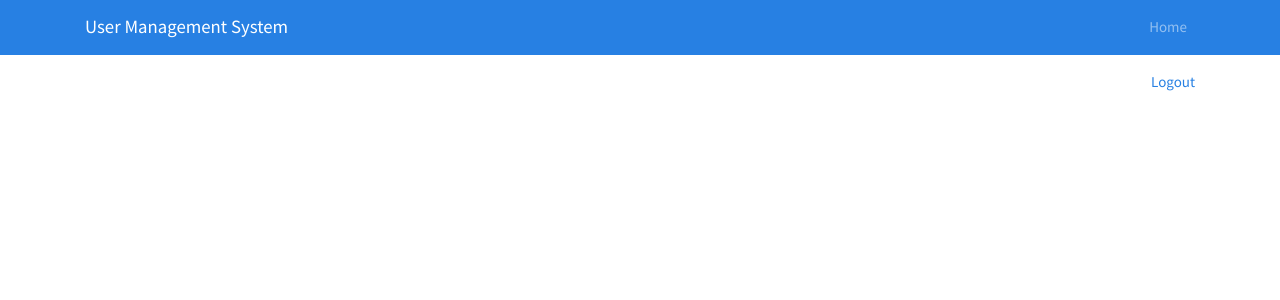
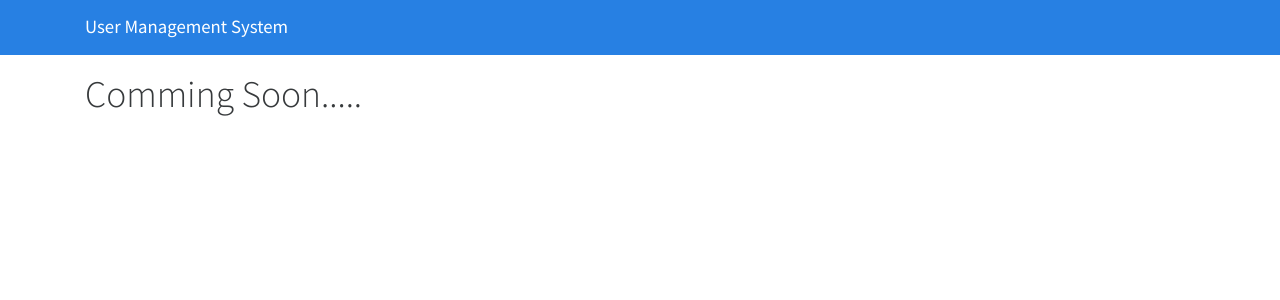
Before and after one commit to prasenjitcoder/UserManagement, a Symfony app: template templates/usermanagement/home.html.twig in a window 1280 px wide. Shown: the top 300 px of the page. Run offline with Twig, Linux system fonts and the light colour scheme; the template is opened without the code that fills it, so the values that code supplies are empty; some libraries are stand-ins or nearby versions.

Commit message:
Add files via upload

```diff
--- a/templates/inc/navbar.html.twig
+++ b/templates/inc/navbar.html.twig
@@ -7,9 +7,14 @@
 
   <div class="collapse navbar-collapse" id="mobile-nav">
     <ul class="navbar-nav ml-auto">
-      <li class="nav-item">
-        <a href="/authenticate" class="nav-link">Home</a>
-      </li>
+        {% if is_granted('IS_AUTHENTICATED_FULLY') %}
+            <li class="nav-item">
+              <a href="/home" class="nav-link">Home</a>
+            </li>
+            <li class="nav-item">
+              <a href="/logout" class="nav-link">Logout</a>
+            </li>
+        {% endif %}
     </ul>
   </div>
 </div>
--- a/templates/usermanagement/deleteuser.html.twig
+++ b/templates/usermanagement/deleteuser.html.twig
@@ -6,7 +6,7 @@
         <table id="myUsers" class="table table-striped">
           <thead>
             <tr>
-              <th>User Login</th>
+              <th>User Name</th>
               <th>Email</th>
               <th>First Name</th>
               <th>Edit</th>
@@ -16,7 +16,7 @@
           <tbody>
             {% for myUser in users %}
               <tr>
-                <td>{{ myUser.login }}</td>
+                <td>{{ myUser.username }}</td>
                 <td>{{ myUser.email }}</td>
                 <td>{{ myUser.firstName }}</td>
                 <td>
--- a/templates/usermanagement/edituser.html.twig
+++ b/templates/usermanagement/edituser.html.twig
@@ -9,7 +9,7 @@
         <form action="/updateuser" method="post">
             <input type="hidden" name="userId" value="{{ user.id }}"/>
             <div>
-                <span>User Login : </span><span>{{ user.login }}</span>
+                <span>User Name : </span><span>{{ user.username }}</span>
                 <br>
                 <span>User Email : </span><span>{{ user.email }}</span>
             </div>
--- a/templates/usermanagement/home.html.twig
+++ b/templates/usermanagement/home.html.twig
@@ -2,16 +2,8 @@
 {% block title %} UserManageMent {% endblock %}
 {% block body %}
 
-    <div align="right">
-        <a href="/logout">Logout</a>
-    </div>
-
-    {% if message %}
-        <span class="badge badge-danger">{{ message }}</span>
-        <br>
-    {% endif %}
-
-    {% if isAdmin==true %}
+    <div align="left">
+         {% if is_granted('ROLE_ADMIN') %}
             <a href="/adduser">Add User</a>
             <br>
             <a href="/userlist">Delete/Edit User</a>
@@ -23,6 +15,9 @@
             <a href="/userlist">Add User To A group</a>
             <br>
             <a href="/deletegroups">Delete Group</a>
+        {% else %}
+            <h1>Comming Soon.....</h1>
         {% endif %}
+    </div>
 
 {% endblock %}
```
Also changed, not shown: templates/usermanagement/addgroup.html.twig (+5 -2 lines), templates/usermanagement/adduser.html.twig (+5 -2 lines), templates/usermanagement/index.html.twig (+10 -5 lines). Lines whose indentation alone changed are shown as unchanged.
